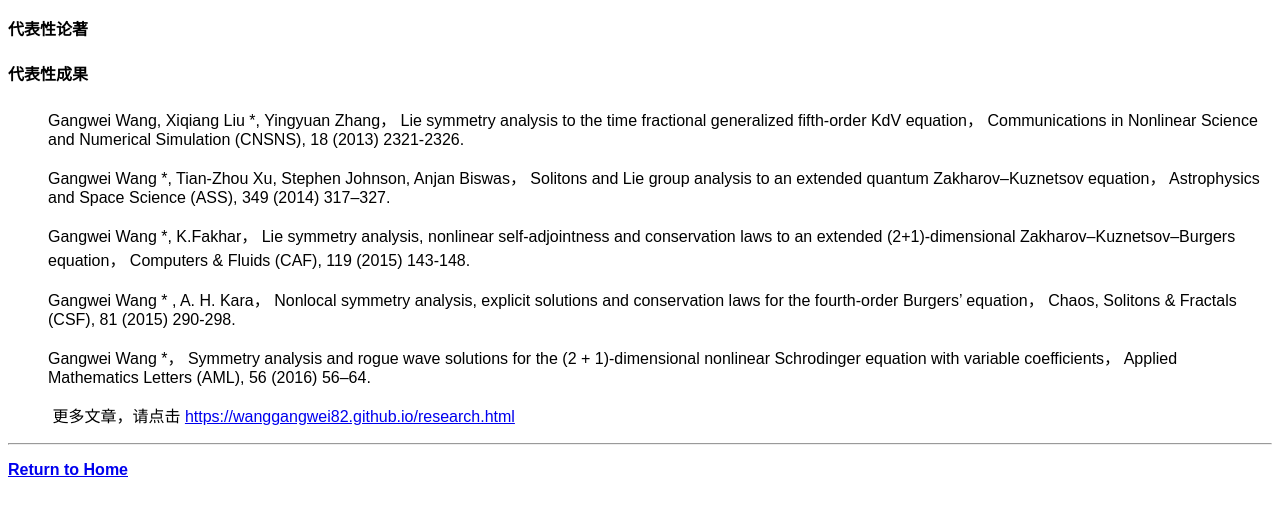
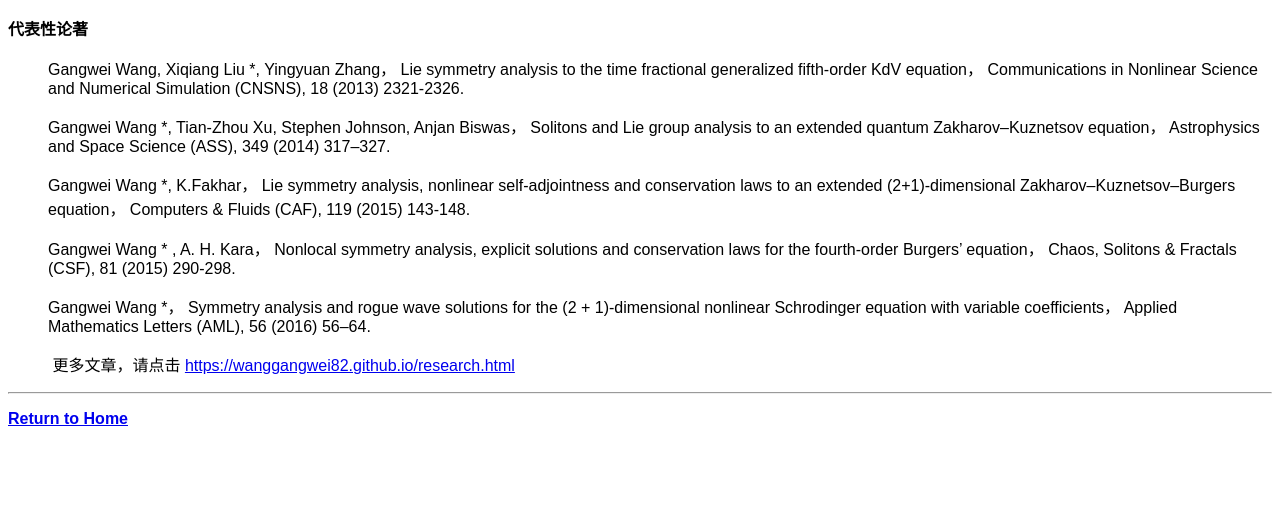
Before and after one commit to wanggangwei82/wanggangwei82.github.io, a Jekyll site: the page Publications.html, which Jekyll copies as it is, in a window 1280 px wide. Shown: the top 516 px of the page. Built offline with Jekyll 4.4.1, drawn with Linux system fonts in a browser that asks for light colours.

Commit message:
Update Publications.html

```diff
--- a/Publications.html
+++ b/Publications.html
@@ -13,9 +13,6 @@ body p {
 
 <body>
 <p><strong>代表性论著 </strong></p>
-  <h4>
-       代表性成果
-    </h4>
     <ol class="paper list-paddingleft-2">
         <p>
     Gangwei Wang, Xiqiang Liu *, Yingyuan Zhang， Lie symmetry analysis to the time fractional generalized fifth-order KdV equation，
@@ -43,7 +40,7 @@ Applied Mathematics Letters (AML), 56 (2016) 56–64.
         </p>
     </ol>
         <p>
-&nbsp; &nbsp; &nbsp; &nbsp; &nbsp;    更多文章，请点击  <a href="./research.html">https://wanggangwei82.github.io/research.html</a>
+&nbsp; &nbsp; &nbsp; &nbsp; &nbsp;    更多文章，请点击  <a href="./research/.index.html">https://wanggangwei82.github.io/research.html</a>
         </p>
 
 
```
